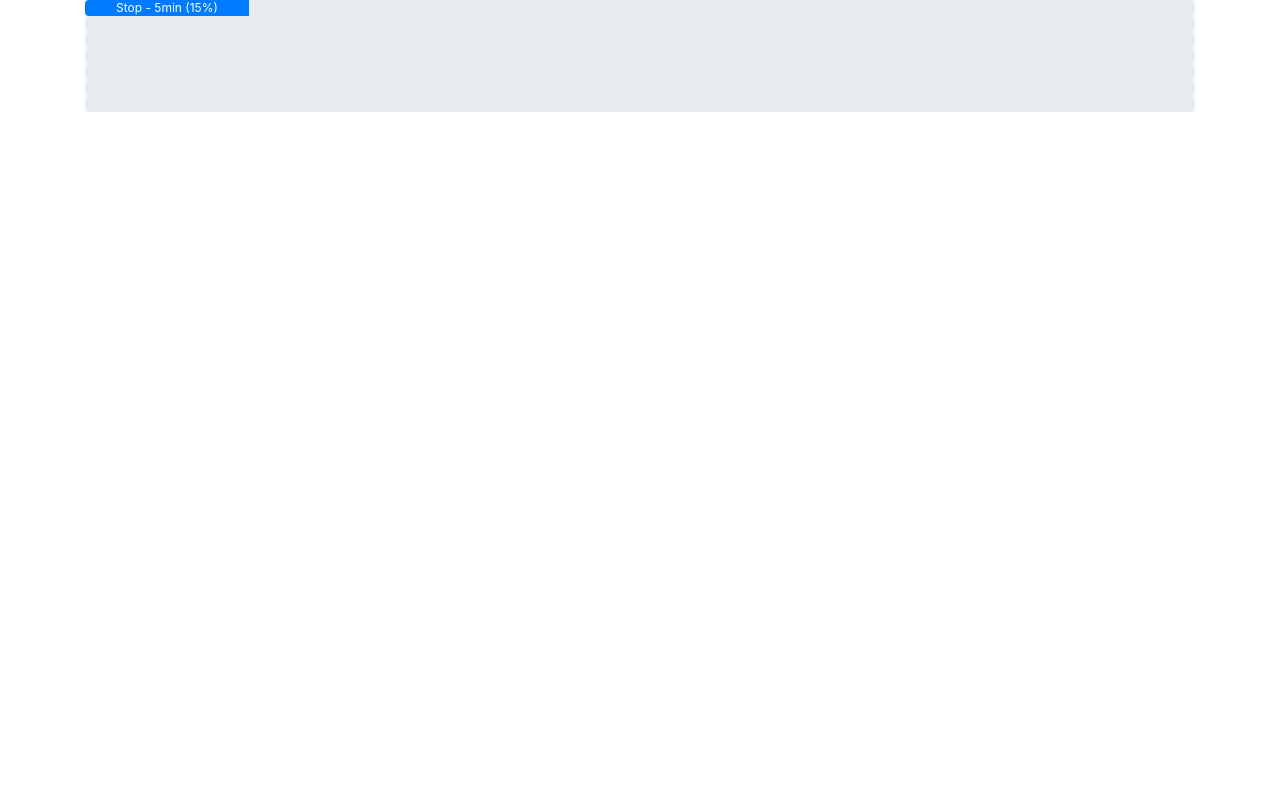
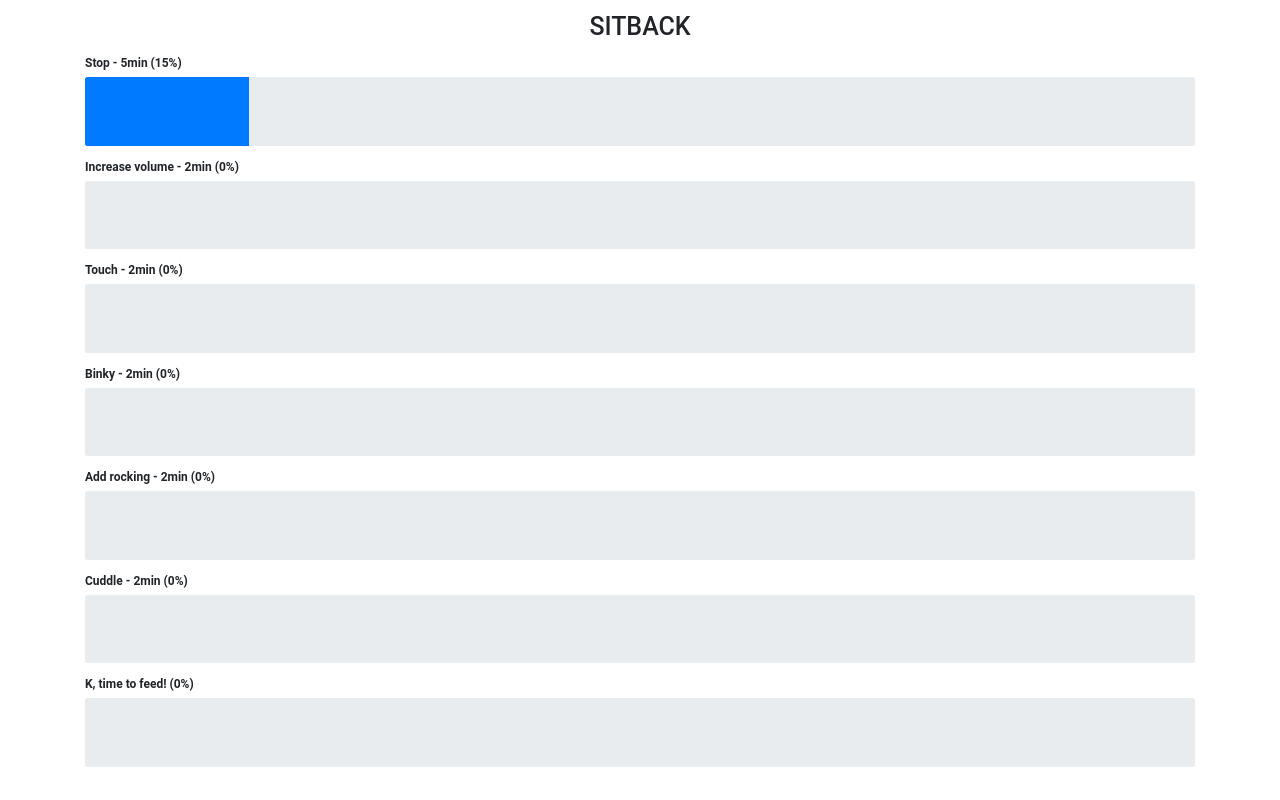
Before and after one commit to blakecwang/sitback, a React app: page / in a window 1280 px wide. Built offline with nearby package versions, Linux system fonts and the light colour scheme; the HTML template or start-up script is replaced by a standard one.

Commit message:
Add some styles

```diff
--- a/package.json
+++ b/package.json
@@ -6,6 +6,7 @@
   "license": "MIT",
   "dependencies": {
     "bootstrap": "^4.5.3",
+    "normalize.css": "7.0.0",
     "react": "16.13.1",
     "react-bootstrap": "^1.3.0",
     "react-dom": "16.13.1",
--- a/public/index.html
+++ /dev/null
@@ -1,14 +0,0 @@
-<!DOCTYPE html>
-<html lang="en">
-
-<head>
-  <meta charset="UTF-8">
-  <title>SITBACK</title>
-</head>
-
-<body>
-  <div id="root"></div>
-  <script src="/bundle.js"></script>
-</body>
-
-</html>
--- a/src/components/App.js
+++ b/src/components/App.js
@@ -2,8 +2,6 @@ import React from 'react'
 import Step from './Step'
 
 import 'regenerator-runtime/runtime'
-
-import '../styles/styles.scss'
 
 class App extends React.Component {
   state = {
@@ -46,6 +44,7 @@ class App extends React.Component {
   render () {
     return (
       <div className='container'>
+        <h1>SITBACK</h1>
         <Step
           label='Stop - 5min'
           now={this.calcNow(0)}
--- a/src/components/Step.js
+++ b/src/components/Step.js
@@ -1,12 +1,40 @@
 import React from 'react'
 import ProgressBar from 'react-bootstrap/ProgressBar'
 
-const Step = (props) => (
-  <div className='row'>
-    <div className='col-sm-12'>
-      <ProgressBar now={props.now} label={`${props.label} (${props.now}%)`} />
-    </div>
-  </div>
-)
+class Step extends React.Component {
+  state = {
+    mounted: false
+  }
+
+  componentDidMount () {
+    this.setState({ mounted: true })
+  }
+
+  render () {
+    return (
+      <div>
+        <div className='row'>
+          <div className='col-md-12'>
+            <label className='progress-label'>
+              {`${this.props.label} (${this.props.now}%)`}
+            </label>
+          </div>
+        </div>
+        <div className='row'>
+          <div className='col-md-12'>
+            <ProgressBar
+              style={{
+                height: this.state.mounted ? `${(window.innerHeight + 65) / 7 - 55}px` : '1rem',
+                fontSize: '2rem',
+                fontWeight: 'bold'
+              }}
+              now={this.props.now}
+            />
+          </div>
+        </div>
+      </div>
+    )
+  }
+}
 
 export default Step
--- a/src/index.js
+++ b/src/index.js
@@ -3,5 +3,8 @@ import ReactDOM from 'react-dom'
 
 import App from './components/App'
 
+import 'bootstrap/dist/css/bootstrap.min.css'
+import './styles/styles.scss'
+
 const rootElement = document.getElementById('root');
 ReactDOM.render(<App />, rootElement)
--- a/src/styles/styles.scss
+++ b/src/styles/styles.scss
@@ -1,7 +1,38 @@
-@import "~bootstrap/scss/bootstrap";
+$blue: #00a2ff;
 
-$brand-color: black;
+html {
+  font-size: 62.5%;
+}
 
-* {
-  color: $brand-color;
+body {
+  font-family: Roboto, sans-serif;
 }
+
+h1 {
+  text-align: center;
+  padding-top: 1.2rem;
+  margin: 0;
+}
+
+.progress {
+  height: 100%;
+}
+
+//.progress-bar {
+//  background-color: $blue;
+//}
+
+.progress-label {
+  font-weight: bold;
+  font-size: 1.2rem;
+  margin-top: 1.2rem;
+}
+
+button {
+  cursor: pointer;
+}
+
+button:disabled {
+  cursor: default;
+  opacity: .5;
+}
--- a/webpack.config.js
+++ b/webpack.config.js
@@ -1,10 +1,10 @@
 const path = require('path')
-const public_dir = path.join(__dirname, 'public')
+const docs_dir = path.join(__dirname, 'docs')
 
 module.exports = {
   entry: './src/index.js',
   output: {
-    path: public_dir,
+    path: docs_dir,
     filename: 'bundle.js',
   },
   module: {
@@ -21,14 +21,13 @@ module.exports = {
         }
       },
       {
-        test: /\.scss$/,
-        exclude: /node_modules/,
+        test: /\.s?css$/,
         use: ['style-loader', 'css-loader', 'sass-loader']
       }
     ]
   },
   devtool: 'cheap-module-eval-source-map',
   devServer: {
-    contentBase: public_dir
+    contentBase: docs_dir
   }
 }
```
Also changed, not shown: 2 other files (tests, documents, lock files or other folders).
